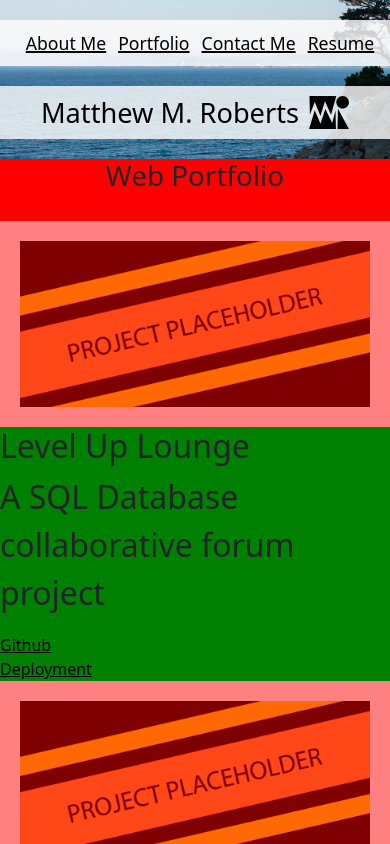
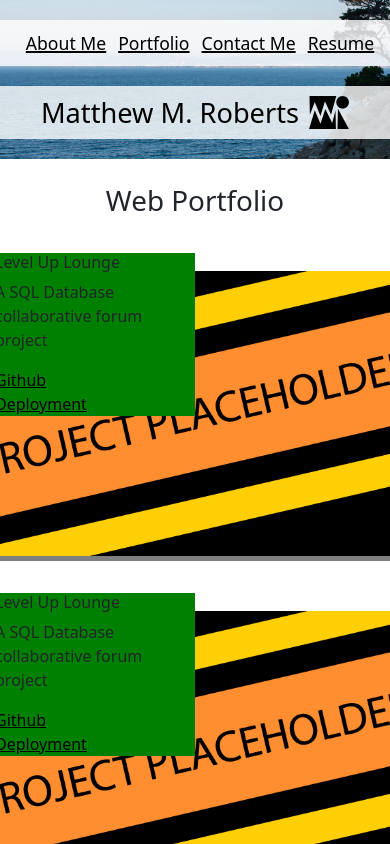
Before and after one commit to Mattmrob/r-portfolio, a React (Vite) app: page /Portfolio in a window 390 px wide. Shown: the top 844 px of the page. Built offline with nearby package versions, Linux system fonts and the light colour scheme.

Commit message:
nearly finished base portfolio page css. just need to modify project links / text and make design mobile friendly + add in unique project data

```diff
--- a/src/components/Project.jsx
+++ b/src/components/Project.jsx
@@ -4,6 +4,8 @@
         {props.project.map((project) => {
             return(
           <div key={project.id}>
+
+            <div className="img-container">
 
             <img
             alt={project.title}
@@ -20,6 +22,8 @@
                 <a target="_blank" href={project.deployment}>Deployment</a>
 
             </div>
+
+            </div>
           </div>
             );
         })}
--- a/src/index.css
+++ b/src/index.css
@@ -394,48 +394,64 @@
 
 /* ------------ PORTFOLIO STARTS HERE --------------- */
 
+.title2 {
+    text-align: center;
+    padding: 25px 0px 20px 0px;
+}
+
 .p-container {
     display: flex;
     flex-flow: column nowrap;
     justify-content: center;
-    width: 100vw;
-    margin: 0px;
-    background-color: red;
+    width: 100%;
+    overflow: hidden;
 }
 
 .p-project {
-    width: 100%;
+    width: 100vw;
     margin: 0px;
     padding: 0px;
     flex-basis: 40%;
-    position: relative;
     display: flex;
     flex-flow: row wrap;
     justify-content: center;
-    overflow: hidden;
+}
+
+.img-container {
+    position: relative;
+    margin: 20px 20px 20px 20px;
+    display: flex;
+    justify-content: center;
+    width: 600px;
 }
 
 .p-img {
+    object-fit: cover;
     width: 100%;
-    opacity: .5;
-    padding: 20px;
-    background-color: white;
+    opacity: 1;
+    margin: 5px;
+    border-bottom: 5px solid rgba(0,0,0,.5);
+    border-radius: 20px;
+    position: relative;
 }
 
 .p-t-container {
-    position: relative;
+    position: absolute;
     display: flex;
     flex-flow: column wrap;
     justify-content: center;
+    right: 50%;
+    bottom: 50%;
     background-color: green;
+    width: 200px;
 }
 
 .p-t-container h3 {
-    font-size: 2em;
+    font-size: 1em;
 }
 
 .p-t-container p {
-    font-size: 2em;
+    font-size: 1em;
 }
 
 .p-link {
--- a/src/pages/Portfolio.jsx
+++ b/src/pages/Portfolio.jsx
@@ -5,7 +5,7 @@
 export default function PortfolioPage() {
     return (
       <div className="p-container">
-        <h1 className="title">Web Portfolio</h1>
+        <h1 className="title2">Web Portfolio</h1>
 
         <Project project={projects} />
       </div>
```
